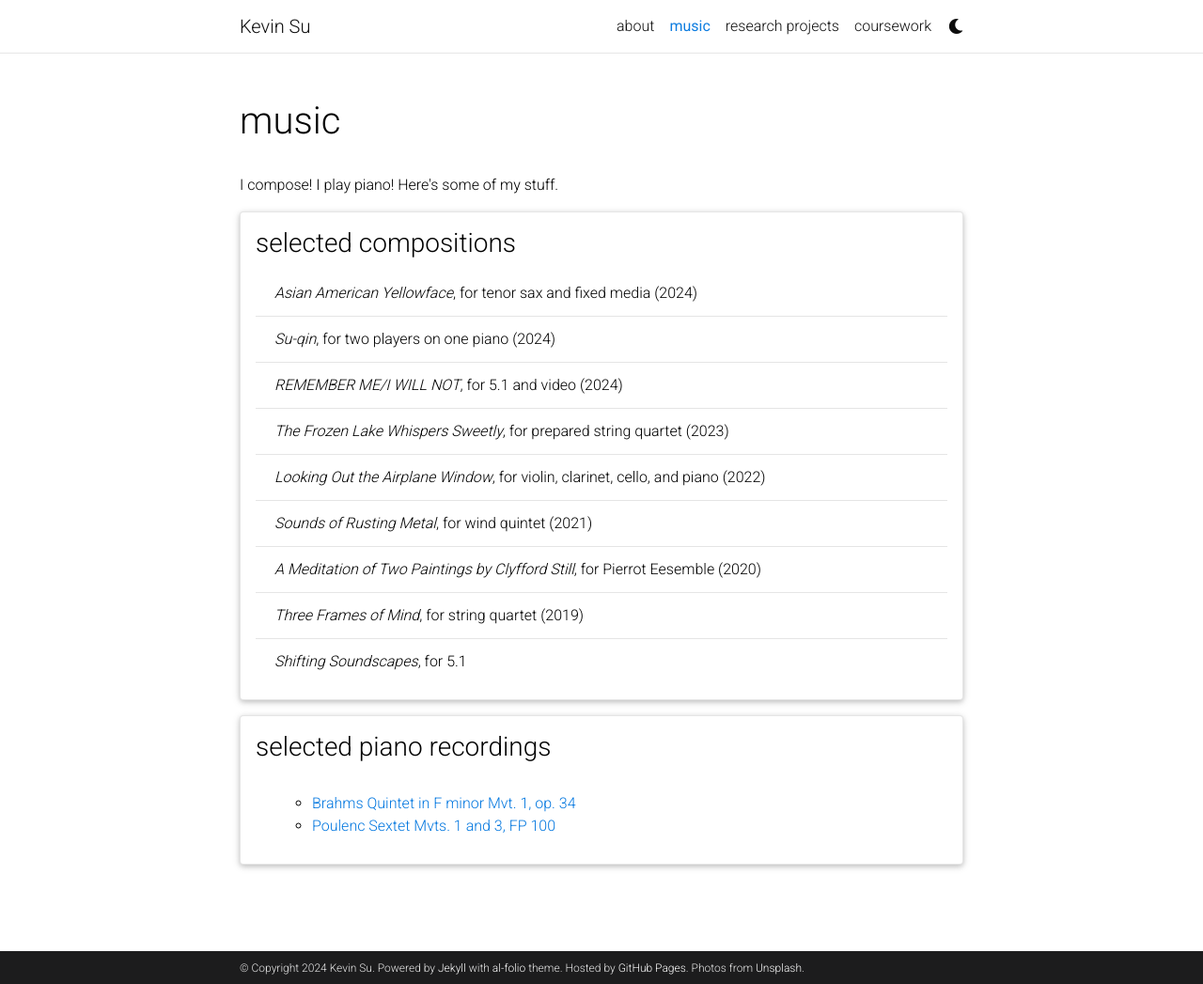
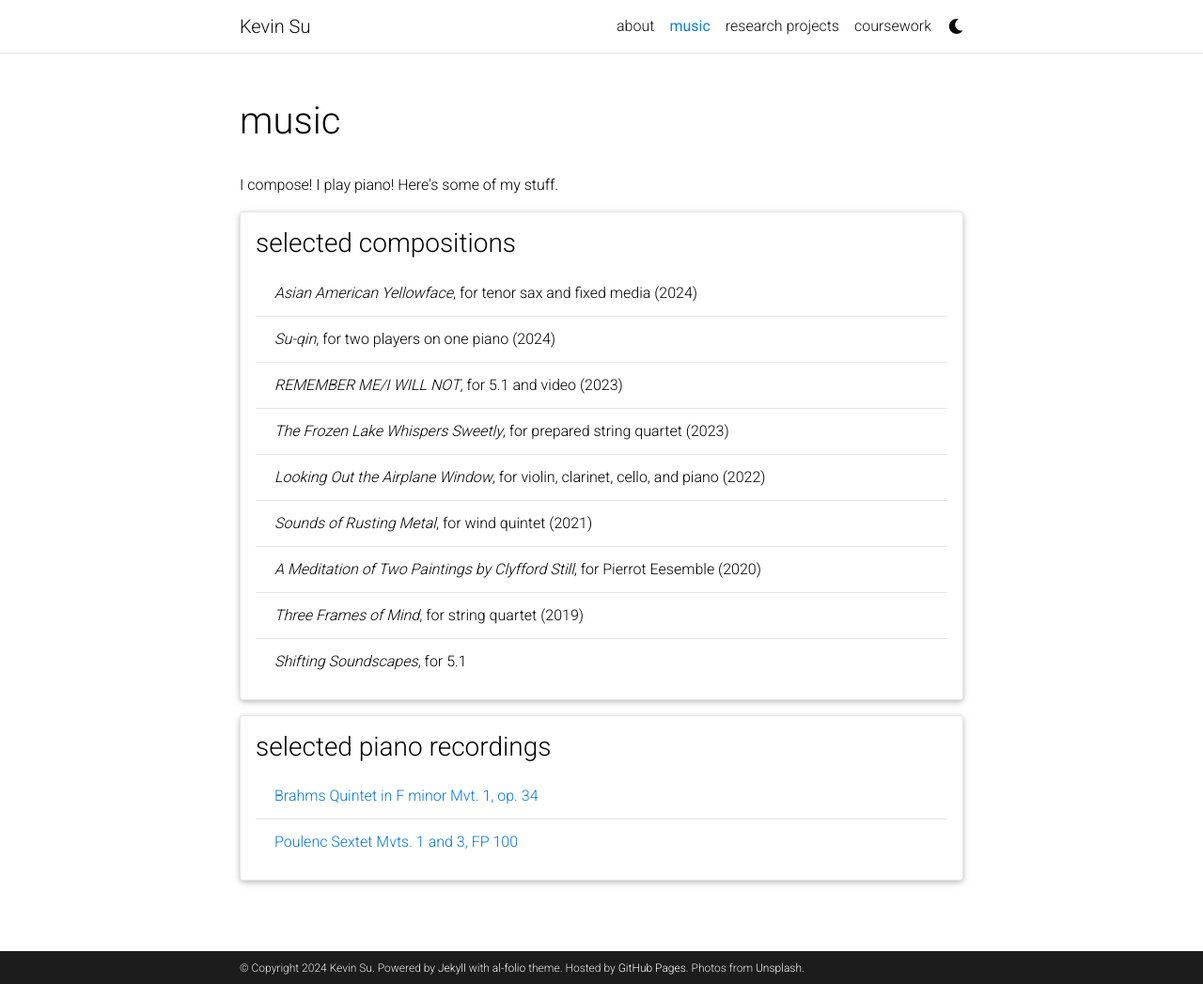
Before and after one commit to kevin20841/kevin20841.github.io, a Jekyll site: the page built from _pages/music.md, in a window 1280 px wide and 1047 px high. Shown: the whole window at 94% size. Built offline with Jekyll 4.4.1, drawn with Linux system fonts in a browser that asks for light colours; comment, search, counter and statistics services are not loaded; a style sheet for code colours, icons or effects is not loaded; some of the changed lines change nothing that is shown.

Commit message:
Update music.yml

```diff
--- a/_data/music.yml
+++ b/_data/music.yml
@@ -3,7 +3,7 @@
   contents:
     - <em>Asian American Yellowface</em>, for tenor sax and fixed media (2024)
     - <em>Su-qin</em>, for two players on one piano (2024)
-    - <em> REMEMBER ME/I WILL NOT</em>, for 5.1 and video (2024)
+    - <em> REMEMBER ME/I WILL NOT</em>, for 5.1 and video (2023)
     - <em>The Frozen Lake Whispers Sweetly</em>, for prepared string quartet (2023)
     - <em>Looking Out the Airplane Window</em>, for violin, clarinet, cello, and piano (2022)
     - <em>Sounds of Rusting Metal</em>, for wind quintet (2021)
@@ -12,8 +12,7 @@
     - <em>Shifting Soundscapes</em>, for 5.1
 
 - title: selected piano recordings
-  type: nested_list
+  type: list
   contents:
-    - items:
-        - <a href="https://www.youtube.com/watch?v=DSdIhIn1CVg" target="_blank">    Brahms Quintet in F minor Mvt. 1, op. 34 </a>
-        - <a href="https://www.youtube.com/watch?v=SWfnZs1dE6o" target="_blank">    Poulenc Sextet Mvts. 1 and 3, FP 100</a>
+    - <a href="https://www.youtube.com/watch?v=DSdIhIn1CVg" target="_blank">    Brahms Quintet in F minor Mvt. 1, op. 34 </a>
+    - <a href="https://www.youtube.com/watch?v=SWfnZs1dE6o" target="_blank">    Poulenc Sextet Mvts. 1 and 3, FP 100</a>
```
